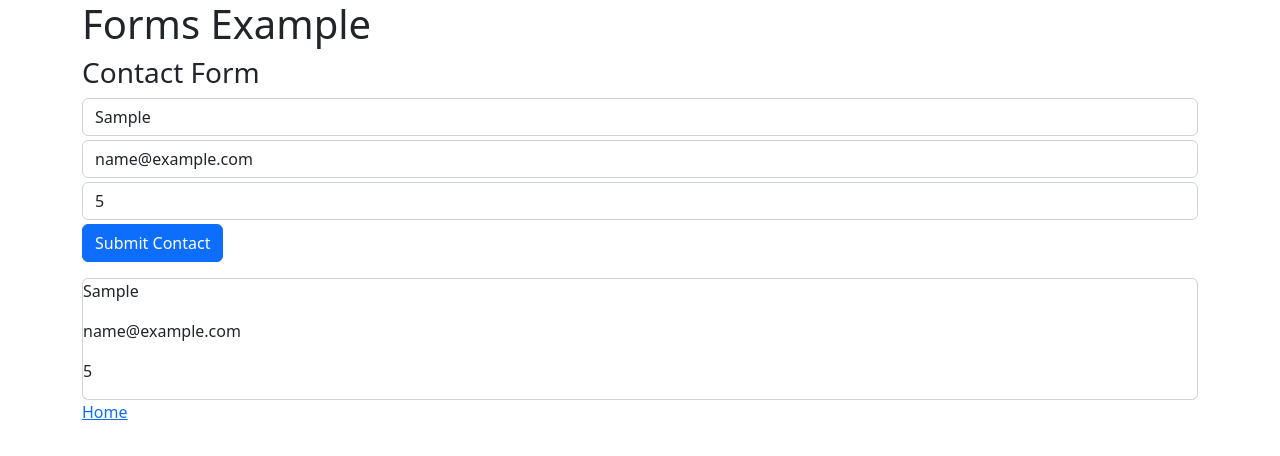
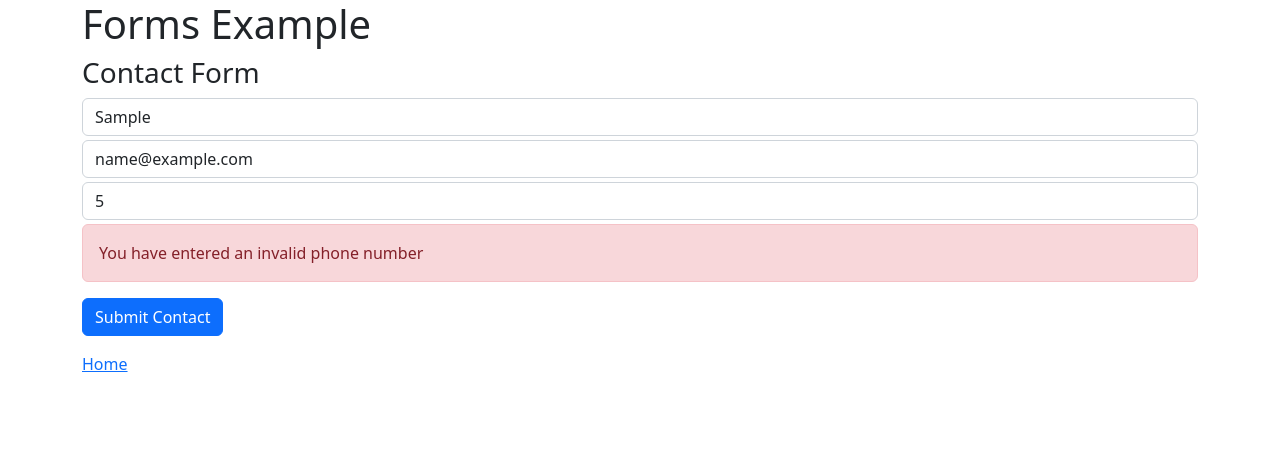
Before and after one commit to LA-McAlister/CIS117-React-App, a React (Create React App) app in the folder bidpro-admin/: page /example/forms in a window 1280 px wide. Both pictures are taken after typing "Sample", "name@example.com", "5" into the empty fields and a click on the button "Submit Contact". Shown: the top 456 px of the page. Built offline with nearby package versions, Linux system fonts and the light colour scheme.

Commit message:
React Forms - Part 2 Lab

```diff
--- a/bidpro-admin/package.json
+++ b/bidpro-admin/package.json
@@ -7,6 +7,7 @@
     "@testing-library/react": "^13.4.0",
     "@testing-library/user-event": "^13.5.0",
     "bootstrap": "^5.2.3",
+    "formik": "^2.2.9",
     "react": "^18.2.0",
     "react-dom": "^18.2.0",
     "react-router-dom": "^6.8.0",
--- /dev/null
+++ b/bidpro-admin/src/components/ContactValidationInput/ContactValidationInput.jsx
@@ -0,0 +1,104 @@
+import React from "react";
+import { useFormik } from "formik";
+
+const validate = (values) => {
+  const errors = {};
+
+  if (!values.name) {
+    errors.name = "Name is Required";
+  } else if (values.name.length < 3) {
+    errors.name = "Name must be at least three characters";
+  }
+
+  if (!values.email) {
+    errors.email = "Email is Required";
+  } else if (!/^[A-Z0-9._%+-]+@[A-Z0-9.-]+\.[A-Z]{2,4}$/i.test(values.email)) {
+    errors.email = "You have entered an invalid email";
+  }
+
+  if (!values.phonenumber) {
+    errors.phonenumber = "Phone Number is Required";
+  } else if (
+    !/^\(?([0-9]{3})\)?[-. ]?([0-9]{3})[-. ]?([0-9]{4})$/i.test(
+      values.phonenumber
+    )
+  ) {
+    errors.phonenumber = "You have entered an invalid phone number";
+  }
+
+  return errors;
+};
+
+export const ContactValidationInput = ({ addContact }) => {
+  /**
+   * Javascript
+   */
+  const formik = useFormik({
+    initialValues: {
+      name: "",
+      email: "",
+      phonenumber: "",
+    },
+    validate,
+    onSubmit: (values) => {
+      addContact(values);
+    },
+  });
+
+  return (
+    <div className="form-group">
+      <form onSubmit={formik.handleSubmit}>
+        <div>
+          <h3>Contact Form</h3>
+        </div>
+        <div className="mt-1">
+          <input
+            type="text"
+            placeholder="Name"
+            className="form-control"
+            name="name"
+            value={formik.values.name}
+            onChange={formik.handleChange}
+            onBlur={formik.handleBlur}
+          />
+          {formik.touched.name && formik.errors.name && (
+            <div className="alert alert-danger mt-1">{formik.errors.name}</div>
+          )}
+        </div>
+        <div className="mt-1">
+          <input
+            type="email"
+            placeholder="Email"
+            className="form-control"
+            name="email"
+            value={formik.values.email}
+            onChange={formik.handleChange}
+            onBlur={formik.handleBlur}
+          />
+          {formik.touched.email && formik.errors.email && (
+            <div className="alert alert-danger mt-1">{formik.errors.email}</div>
+          )}
+        </div>
+        <div className="mt-1">
+          <input
+            type="number"
+            placeholder="Phone Number"
+            className="form-control"
+            name="phonenumber"
+            value={formik.values.phonenumber}
+            onChange={formik.handleChange}
+            onBlur={formik.handleBlur}
+          />
+          {formik.touched.phonenumber && formik.errors.phonenumber && (
+            <div className="alert alert-danger mt-1">
+              {formik.errors.phonenumber}
+            </div>
+          )}
+        </div>
+        <div className="mt-1">
+          <button className="btn btn-primary">Submit Contact</button>
+        </div>
+      </form>
+    </div>
+  );
+};
--- /dev/null
+++ b/bidpro-admin/src/components/ContactValidationInput/index.js
@@ -0,0 +1,3 @@
+import { ContactValidationInput } from "./ContactValidationInput";
+
+export default ContactValidationInput;
--- a/bidpro-admin/src/pages/examples/forms/Forms.jsx
+++ b/bidpro-admin/src/pages/examples/forms/Forms.jsx
@@ -1,6 +1,7 @@
 import React, { useState } from "react";
 import { Link } from "react-router-dom";
-import ContactInput from "../../../components/ConactInput";
+//import ContactInput from "../../../components/ConactInput";
+import ContactValidationInput from "../../../components/ContactValidationInput";
 import ContactOutput from "../../../components/ContactOutput";
 
 export const Forms = () => {
@@ -20,7 +21,7 @@ export const Forms = () => {
   return (
     <div className="container">
       <h1>Forms Example</h1>
-      <ContactInput addContact={addContact} />
+      <ContactValidationInput addContact={addContact} />
       <ContactOutput contact={contactToDisplay} />
       <Link to="/">Home</Link>
     </div>
```
Also changed, not shown: 1 other file (tests, documents, lock files or other folders).
